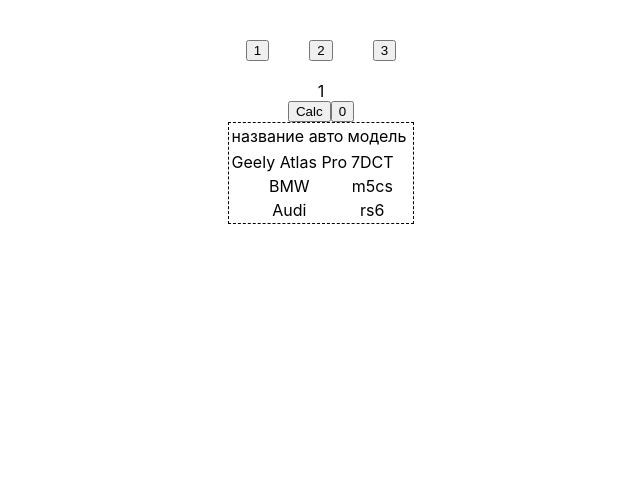
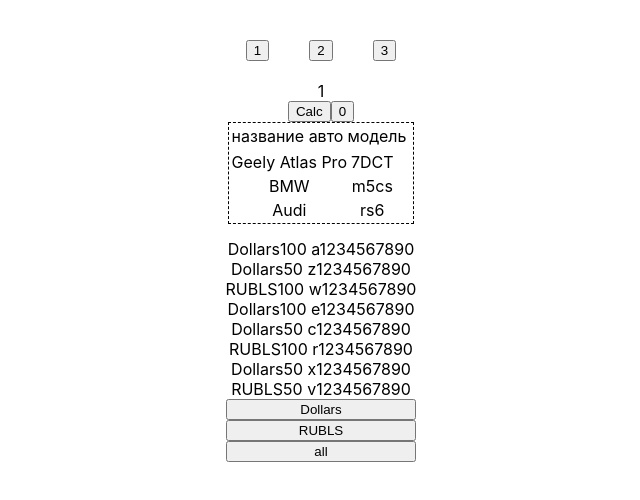
Before and after one commit to Ksdem/test_react, a React (Create React App) app: page / in a window 1280 px wide. Shown: the top 500 px of the page, without its empty margins (319-959 px from the left). Built offline with nearby package versions, Linux system fonts and the light colour scheme.

Commit message:
step_4_money

```diff
--- a/src/App.css
+++ b/src/App.css
@@ -34,3 +34,8 @@
     border: 1px dashed black;
     flex-grow: initial;
 }
+.money{
+    display: flex;
+    flex-direction: column;
+    margin: 15px;
+}
--- a/src/App.tsx
+++ b/src/App.tsx
@@ -5,6 +5,7 @@
 import Button from "./components/Button";
 import Calc from "./components/Calc";
 import Array from "./components/Array";
+import Money from "./components/Money";
 
 function App() {
     /*let onClick=(name:string)=>{
@@ -31,6 +32,8 @@
 
             <div><Calc/></div>
             <div><Array/></div>
+            <div><Money/></div>
+
 
 
         </div>
--- /dev/null
+++ b/src/components/Money.tsx
@@ -0,0 +1,63 @@
+import React, {useState} from 'react';
+
+
+
+type FilterType="all"| "Dollars"|"RUBLS"
+function Money() {
+    const [money, setMoney] = useState([
+        {banknots: 'Dollars', value: 100, number: ' a1234567890'},
+        {banknots: 'Dollars', value: 50, number: ' z1234567890'},
+        {banknots: 'RUBLS', value: 100, number: ' w1234567890'},
+        {banknots: 'Dollars', value: 100, number: ' e1234567890'},
+        {banknots: 'Dollars', value: 50, number: ' c1234567890'},
+        {banknots: 'RUBLS', value: 100, number: ' r1234567890'},
+        {banknots: 'Dollars', value: 50, number: ' x1234567890'},
+        {banknots: 'RUBLS', value: 50, number: ' v1234567890'},
+    ])
+
+
+    const [filter, setFilter] = useState<FilterType>("all")
+
+    let onFilterDollars = money;
+    let onClickFilter = (nameButton: FilterType) => {
+        setFilter(nameButton)
+    }
+
+
+    if (filter === "Dollars") {
+        onFilterDollars = money.filter((i) => i.banknots === "Dollars")
+    }
+    if (filter === "RUBLS") {
+        onFilterDollars = money.filter((i) => i.banknots === "RUBLS")
+    }
+
+
+
+    return (
+        <div className="money">
+            {onFilterDollars.map((i, index) => {
+                return (
+                    <>
+                        <div key={index}>
+                            <span>{i.banknots}</span>
+                            <span>{i.value}</span>
+                            <span>{i.number}</span>
+
+                        </div>
+
+
+                    </>
+                )
+            })}
+
+            <button onClick={() => onClickFilter("Dollars")}>Dollars</button>
+            <button onClick={() => onClickFilter("RUBLS")}>RUBLS</button>
+            <button onClick={() => onClickFilter("all")}>all</button>
+
+
+        </div>
+    );
+
+}
+
+export default Money;
```
Also changed, not shown: src/components/NewComponent.tsx (added, +35 -0 lines).
